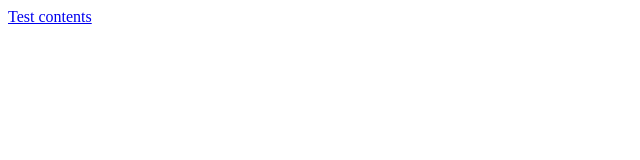
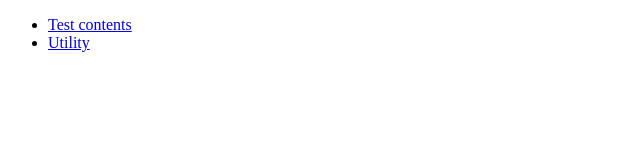
Before and after one commit to ka-clmx/ka-clmx.github.io, a plain HTML site: page index.html in a window 1280 px wide. Shown: the whole page, without its empty margins (0-640 px from the left). Drawn offline with Linux system fonts and the light colour scheme.

Commit message:
[Add] util/index.html

```diff
--- a/index.html
+++ b/index.html
@@ -4,6 +4,13 @@
     <title>ka-clmx</title>
   </head>
   <body>
-    <a href="./sample/html/index.html">Test contents</a>
+    <ul>
+      <li>
+        <a href="./sample/html/index.html">Test contents</a>
+      </li>
+      <li>
+        <a href="./util/index.html">Utility</a>
+      </li>
+    </ul>
   </body>
 </html>
```
Also changed, not shown: util/index.html (+13 -0 lines).
